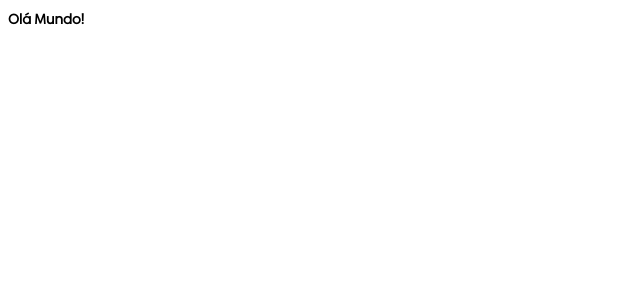
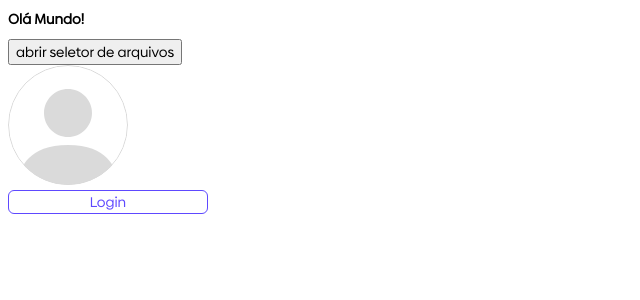
Before and after one commit to Edumassami/devagram-react-next, a Next.js app: page / in a window 1280 px wide. Shown: the top 300 px of the page, without its empty margins (0-640 px from the left). Built offline with nearby package versions, Linux system fonts and the light colour scheme.

Commit message:
Avatar,Botão e Upload de Imagem

```diff
--- /dev/null
+++ b/componentes/avatar/index.js
@@ -0,0 +1,19 @@
+import avatarImg from '../../public/imagens/avatar.svg'
+
+export default function Avatar({ src }){
+    const getAvatar = () => {
+        if (src && src !== 'undefined'){
+            return src;
+        }
+
+        return avatarImg.src;
+    }
+
+    return (
+        <img
+            src={getAvatar()}
+            alt='Avatar'
+            className='avatar'
+        />
+    )
+}
--- /dev/null
+++ b/componentes/botao/botao.scss
@@ -0,0 +1,37 @@
+@mixin botaoPrimario{
+    background-color: $corPrimaria2;
+    color: $branco;
+}
+
+@mixin botaoInvertido{
+    background-color: $branco;
+    color: $corPrimaria2;
+    border: 1px solid $corPrimaria2;
+}
+
+.btn {
+    width: 100%;
+    border: none;
+    border-radius: 6px;
+    cursor: pointer;
+
+    &.primaria {
+        @include botaoPrimario;
+
+        &:hover {
+            @include botaoInvertido;
+        }
+    }
+
+    &.invertido {
+        @include botaoInvertido;
+
+        &:hover {
+            @include botaoPrimario;
+        }
+    }
+
+    &:disabled {
+        opacity: 0.5;
+    }
+}
--- /dev/null
+++ b/componentes/botao/index.js
@@ -0,0 +1,18 @@
+export default function Botao({
+    type = 'button',
+    texto,
+    cor = 'primaria',
+    desabilitado = false,
+    manipularClique
+}){
+    return (
+        <button
+            type={type}
+            className={`btn ${cor}`}
+            disabled={desabilitado}
+            onClick={manipularClique}
+        >
+            {texto}
+        </button>
+    )
+}
--- /dev/null
+++ b/componentes/uploadImagem/index.js
@@ -0,0 +1,67 @@
+import { useEffect, useRef } from "react";
+
+ export default function UploadImagem({
+    className = '',
+    setImagem,
+    imagemPreview,
+    imagemPreviewClassName = '',
+    aoSetarAReferencia
+ }){
+    const referenciaInput = useRef(null);
+
+    useEffect(() => {
+        if(!aoSetarAReferencia){
+            return;
+        }
+
+        aoSetarAReferencia(referenciaInput?.current);
+    },[referenciaInput?.current]);
+
+    const abrirSeletorArquivos = () => {
+        referenciaInput?.current?.click();
+
+    }
+
+    const aoAlterarImagem = () => {
+        console.log(`aoAlterarImagem`)
+
+        if(!referenciaInput?.current?.files?.length ){
+            return
+        }
+
+        const arquivo = referenciaInput?.current?.files[0];
+        obterUrlDaImagemEAtualizarEstado(arquivo);
+        }
+
+        const obterUrlDaImagemEAtualizarEstado = (arquivo) => {
+            const fileReader = new FileReader();
+            fileReader.readAsDataURL(arquivo);
+            fileReader.onloadend = () => {
+                setImagem({
+                    preview: fileReader.result,
+                    arquivo
+                });
+            }
+        }
+
+    return (
+        <div className={`uploadImagemContainer ${className}`} onCLick={abrirSeletorArquivos}>
+            {imagemPreview && (
+                <div className="imagemPreviewContainer">
+                    <img
+                        src={imagemPreview}
+                        alt='imagem preview'
+                        className={imagemPreviewClassName}
+                    />
+                </div>
+            )}
+            <input
+                type='file'
+                className="oculto"
+                accept="image/*"
+                ref={referenciaInput}
+                onChange={aoAlterarImagem}
+            />
+        </div>
+    );
+ };
--- a/pages/index.js
+++ b/pages/index.js
@@ -1,5 +1,29 @@
+import Botao from "@/componentes/botao";
+import  UploadImagem  from "../componentes/uploadImagem";
+import Avatar from "@/componentes/avatar";
+import { useRef, useState } from "react";
+
 export default function Home() {
+  const [imagem, setImagem] = useState(null);
+  const referenciaInput = useRef(null);
+
+  console.log(imagem);
+
   return (
+    <>
     <h1>Olá Mundo!</h1>
-  )
-}
+    <button onClick={() => referenciaInput?.current?.click()}>abrir seletor de arquivos</button>
+
+    <UploadImagem
+      setImagem={setImagem}
+      imagemPreview={imagem?.preview}
+      aoSetarAReferencia={(ref) =>referenciaInput.current = ref}
+    />
+
+    <div style={{width: 200}}>
+      <Avatar />
+      <Botao texto={'Login'} desabilitado={false} cor="invertido" manipularClique={() => console.log('Botão clicado')} />
+    </div>
+    </>
+  );
+};
--- a/styles/globals.scss
+++ b/styles/globals.scss
@@ -5,4 +5,14 @@
   font-size: 14px;
 }
 
-@import '../public/fonts/fonts.scss'
+.avatar {
+  border-radius: 50%;
+  object-fit: cover;
+}
+
+.oculto {
+  display: none;
+}
+
+@import '../public/fonts/fonts.scss';
+@import '../componentes/botao/botao.scss';
```
Also changed, not shown: public/imagens/avatar.svg (added).
